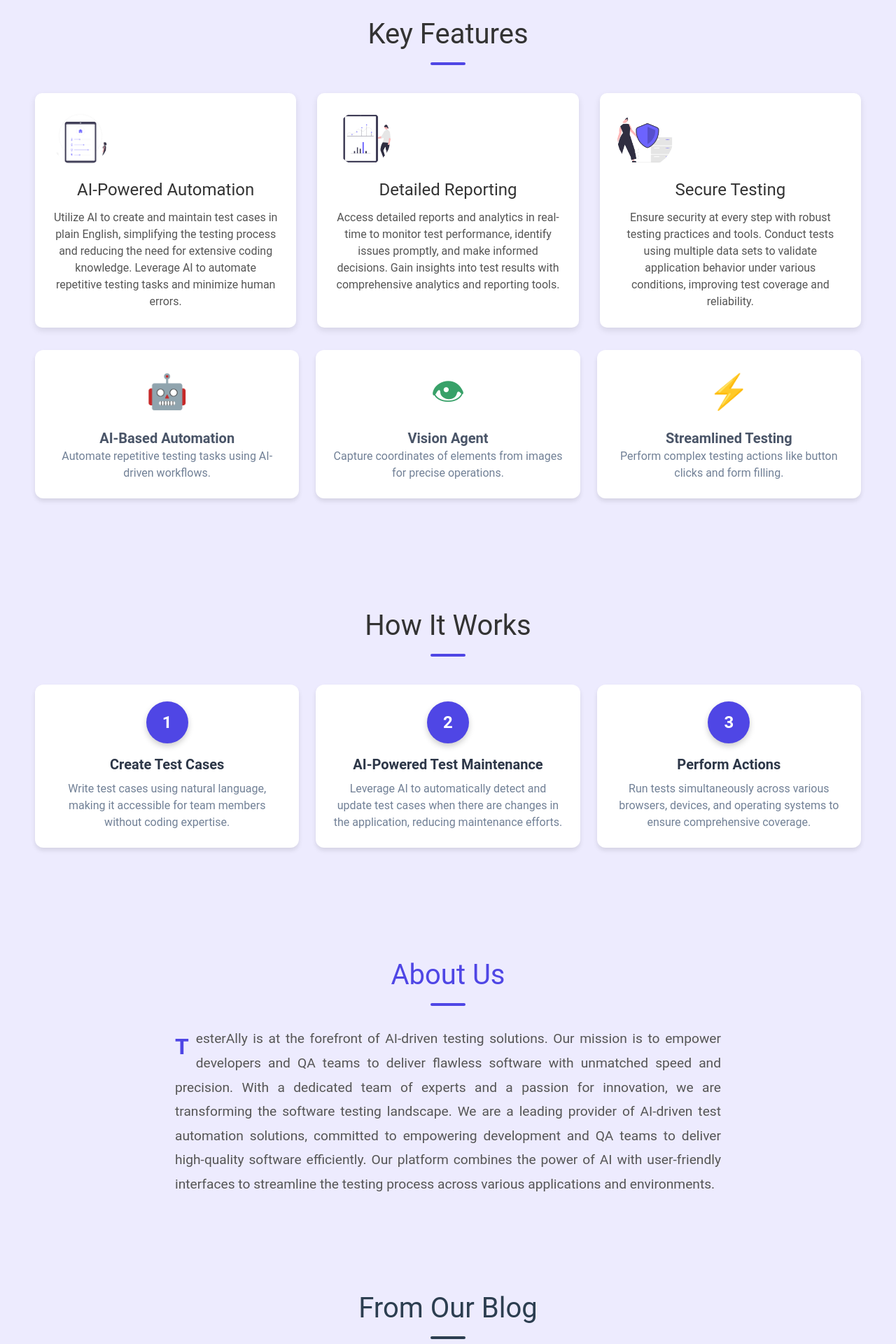
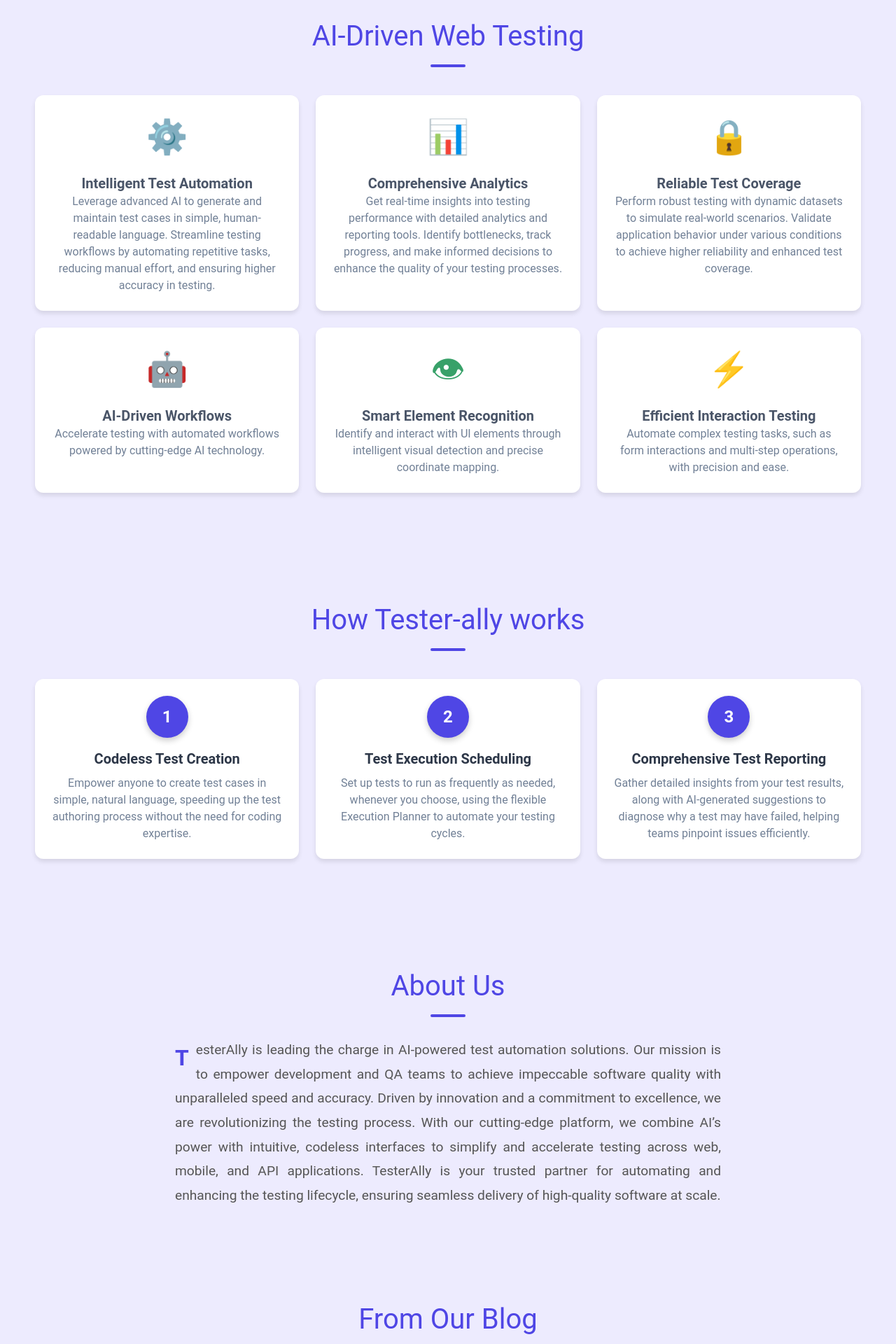
Before and after one commit to rangad123/TesterAlly-FE, a React (Create React App) app: page / in a window 1280 px wide. Shown: the part 840-2760 px from the top of the page at 70% size. Built offline with nearby package versions, Linux system fonts and the light colour scheme.

Commit message:
update Dashboard

```diff
--- a/package.json
+++ b/package.json
@@ -3,6 +3,8 @@
   "version": "0.1.0",
   "private": true,
   "dependencies": {
+    "@react-three/drei": "^9.120.5",
+    "@react-three/fiber": "^8.17.10",
     "@tailwindcss/forms": "^0.5.9",
     "@testing-library/jest-dom": "^5.17.0",
     "@testing-library/react": "^13.4.0",
@@ -18,6 +20,7 @@
     "react-scripts": "5.0.1",
     "react-toastify": "^10.0.6",
     "react-typing-effect": "^2.0.5",
+    "three": "^0.172.0",
     "typewriter-effect": "^2.21.0",
     "web-vitals": "^2.1.4"
   },
@@ -48,6 +51,7 @@
   "devDependencies": {
     "@babel/plugin-proposal-private-property-in-object": "^7.21.11",
     "babel-preset-react-app": "^10.0.1",
+    "source-map-loader": "^5.0.0",
     "tailwindcss": "^3.4.15"
   }
 }
--- a/src/components/AppNavBar.js
+++ b/src/components/AppNavBar.js
@@ -131,7 +131,7 @@ const AppNavBar = (props) => {
       <Navbar fluid>
         <Navbar.Brand>
           <img
-            src="/logo.png"
+            src="/logo2.png"
             className="mr-3 h-6 sm:h-9"
             alt="Flowbite React Logo"
             onClick={handleLogoClick}
--- a/src/pages/DashBoard.js
+++ b/src/pages/DashBoard.js
@@ -31,7 +31,9 @@ export default function Dashboard() {
         <div className="hero-content">
           <h1>Deliver Reliable Automation for Enterprise-Grade Software</h1>
           <p>
-           Accelerate your software development with AI-driven, end-to-end test automation for web, mobile, desktop, API, and Salesforce applications.
+          Tester Ally ensures robust test automation designed to meet the demands of enterprise software.
+          With comprehensive test coverage powered by AI, the platform minimizes risks while accelerating time-to-market.
+          Our functional UI testing tools provide seamless automation, enabling teams to deploy high-quality applications confidently.
           </p>
           <button className="btn primary-btn" onClick={() => navigate('/dashboard/login')}>
           Start Free Trial
@@ -44,76 +46,65 @@ export default function Dashboard() {
 
       {/* Features Section */}
       <section id="features" className="features">
-        <h2 className="section-title">Key Features</h2>
-        <div className="features-grid">
-          <div className="feature-card">
-            <img src="AI.png" alt="AI Automation" />
-            <h3>AI-Powered Automation</h3>
-            <p>
-            Utilize AI to create and maintain test cases in plain English, simplifying the testing process and reducing the need for extensive coding knowledge. Leverage AI to automate repetitive testing tasks and minimize
-              human errors.
-            </p>
-          </div>
-          <div className="feature-card">
-            <img src="report.png" alt="Advanced Reports" />
-            <h3>Detailed Reporting</h3>
-            <p>
-            Access detailed reports and analytics in real-time to monitor test performance, identify issues promptly, and make informed decisions. Gain insights into test results with comprehensive analytics and
-              reporting tools.
-            </p>
-          </div>
-          <div className="feature-card">
-            <img src="secure.png" alt="Secure Platform" />
-            <h3>Secure Testing</h3>
-            <p>
-              Ensure security at every step with robust testing practices and
-              tools. Conduct tests using multiple data sets to validate application behavior under various conditions, improving test coverage and reliability.
-            </p>
-          </div>
-        </div>
-
+  <h2 className="section-title">AI-Driven Web Testing</h2>
   <div className="space-y-5">
     <div className="grid grid-cols-1 md:grid-cols-3">
       <FeatureCard
-              title="AI-Based Automation"
-              description="Automate repetitive testing tasks using AI-driven workflows."
+        title="Intelligent Test Automation"
+        description="Leverage advanced AI to generate and maintain test cases in simple, human-readable language. Streamline testing workflows by automating repetitive tasks, reducing manual effort, and ensuring higher accuracy in testing."
+        icon="⚙️"
+      />
+      <FeatureCard
+        title="Comprehensive Analytics"
+        description="Get real-time insights into testing performance with detailed analytics and reporting tools. Identify bottlenecks, track progress, and make informed decisions to enhance the quality of your testing processes."
+        icon="📊"
+      />
+      <FeatureCard
+        title="Reliable Test Coverage"
+        description="Perform robust testing with dynamic datasets to simulate real-world scenarios. Validate application behavior under various conditions to achieve higher reliability and enhanced test coverage."
+        icon="🔒"
+      />
+      <FeatureCard
+        title="AI-Driven Workflows"
+        description="Accelerate testing with automated workflows powered by cutting-edge AI technology."
         icon="🤖"
       />
       <FeatureCard
-              title="Vision Agent"
-              description="Capture coordinates of elements from images for precise operations."
+        title="Smart Element Recognition"
+        description="Identify and interact with UI elements through intelligent visual detection and precise coordinate mapping."
         icon="👁"
       />
       <FeatureCard
-              title="Streamlined Testing"
-              description="Perform complex testing actions like button clicks and form filling."
+        title="Efficient Interaction Testing"
+        description="Automate complex testing tasks, such as form interactions and multi-step operations, with precision and ease."
         icon="⚡"
       />
+
     </div>
   </div>
+</section>
 
-      </section>
 
       {/* How It Works Section */}
       <section id="how-it-works" className="how-it-works">
-        <h2 className="section-title">How It Works</h2>
+        <h2 className="section-title">How Tester-ally works </h2>
 
         <div className="space-y-5">
           <div className="grid grid-cols-1 md:grid-cols-3">
             <StepCard
               step="1"
-              title="Create Test Cases"
-              description="Write test cases using natural language, making it accessible for team members without coding expertise."
+              title="Codeless Test Creation"
+              description="Empower anyone to create test cases in simple, natural language, speeding up the test authoring process without the need for coding expertise."
             />
             <StepCard
               step="2"
-              title="AI-Powered Test Maintenance"
-              description="Leverage AI to automatically detect and update test cases when there are changes in the application, reducing maintenance efforts."
+              title="Test Execution Scheduling"
+              description="Set up tests to run as frequently as needed, whenever you choose, using the flexible Execution Planner to automate your testing cycles."
             />
             <StepCard
               step="3"
-              title="Perform Actions"
-              description="Run tests simultaneously across various browsers, devices, and operating systems to ensure comprehensive coverage."
+              title="Comprehensive Test Reporting"
+              description="Gather detailed insights from your test results, along with AI-generated suggestions to diagnose why a test may have failed, helping teams pinpoint issues efficiently."
             />
           </div>
         </div>
@@ -123,11 +114,11 @@ export default function Dashboard() {
       <section id="about-us" className="about-us">
         <h2 className="section-title">About Us</h2>
         <p>
-          TesterAlly is at the forefront of AI-driven testing solutions. Our
-          mission is to empower developers and QA teams to deliver flawless
-          software with unmatched speed and precision. With a dedicated team of
-          experts and a passion for innovation, we are transforming the
-          software testing landscape. We are a leading provider of AI-driven test automation solutions, committed to empowering development and QA teams to deliver high-quality software efficiently. Our platform combines the power of AI with user-friendly interfaces to streamline the testing process across various applications and environments.
+        TesterAlly is leading the charge in AI-powered test automation solutions.
+        Our mission is to empower development and QA teams to achieve impeccable software quality with unparalleled speed and accuracy.
+        Driven by innovation and a commitment to excellence, we are revolutionizing the testing process. With our cutting-edge platform,
+        we combine AI’s power with intuitive, codeless interfaces to simplify and accelerate testing across web, mobile, and API applications.
+        TesterAlly is your trusted partner for automating and enhancing the testing lifecycle, ensuring seamless delivery of high-quality software at scale.
         </p>
       </section>
 
@@ -182,7 +173,7 @@ export default function Dashboard() {
           <a href="https://linkedin.com" target="_blank" rel="noopener noreferrer">
             <FaLinkedin /> LinkedIn
           </a>
-          <a href="https://github.com" target="_blank" rel="noopener noreferrer">
+          <a href="https://github.com/rangad123/TesterAlly-FE/" target="_blank" rel="noopener noreferrer">
             <FaGithub /> GitHub
           </a>
           <a href="mailto:contact@testerally.com">
--- a/src/pages/Style2.css
+++ b/src/pages/Style2.css
@@ -105,7 +105,7 @@ a {
 
 @media (min-width: 768px) {
   .hero-content h1 {
-    font-size: 3.5rem;
+    font-size: 3rem;
   }
 }
 
@@ -177,44 +177,6 @@ a {
   border-radius: 2px;
 }
 
-.features-grid {
-  display: grid;
-  grid-template-columns: repeat(auto-fit, minmax(300px, 1fr));
-  gap: 30px;
-}
-
-.feature-card {
-  background: white;
-  border-radius: 10px;
-  padding: 25px;
-  text-align: center;
-  box-shadow: 0 4px 10px rgba(0, 0, 0, 0.1);
-  transition: transform 0.3s ease, box-shadow 0.3s ease;
-}
-
-.feature-card:hover {
-  transform: scale(1.05);
-  box-shadow: 0 6px 15px rgba(0, 0, 0, 0.2);
-}
-
-.feature-card img {
-  width: 80px;
-  height: 80px;
-  object-fit: cover;
-  margin-bottom: 15px;
-  border-radius: 50%;
-}
-
-.feature-card h3 {
-  font-size: 1.5rem;
-  color: #333;
-  margin-bottom: 10px;
-}
-
-.feature-card p {
-  font-size: 1rem;
-  color: #555;
-}
 
 
 .how-it-works {
@@ -456,7 +418,6 @@ section {
 .section-title {
   font-size: 2.5rem;
   margin-bottom: 40px;
-  color: #333;
 }
 
 
@@ -514,7 +475,6 @@ section {
 
 .blog-highlights .section-title {
   font-size: 2.5rem;
-  color: #2c3e50;
   margin-bottom: 30px;
   position: relative;
 }
@@ -524,7 +484,6 @@ section {
   display: block;
   width: 50px;
   height: 4px;
-  background-color: #2c3e50;
   margin: 10px auto 0;
   border-radius: 2px;
 }
```
Also changed, not shown: public/logo2.png, 1 other file (tests, documents, lock files or other folders). Lines whose indentation alone changed are shown as unchanged.
